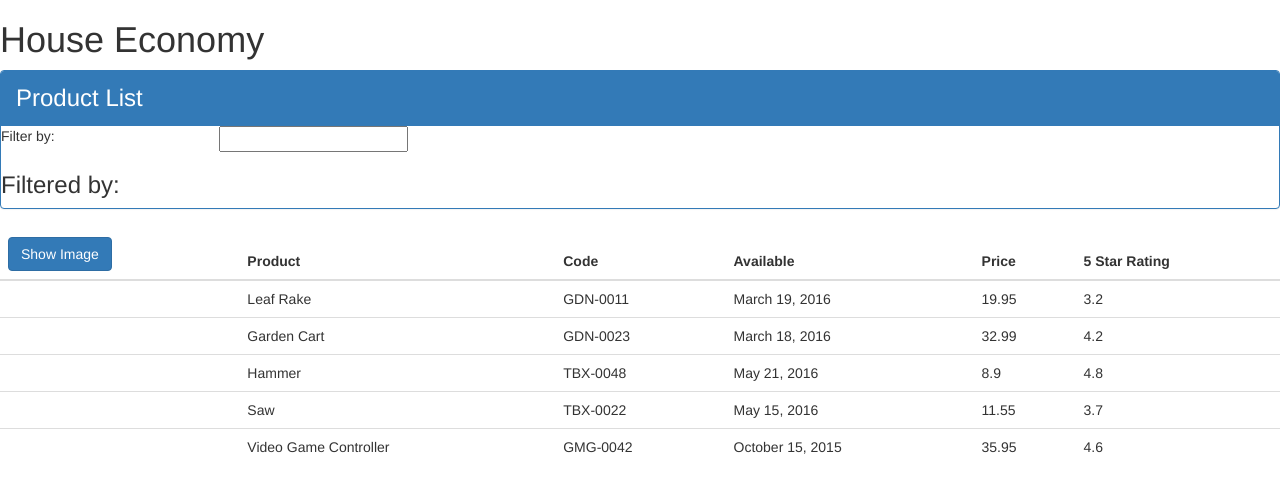
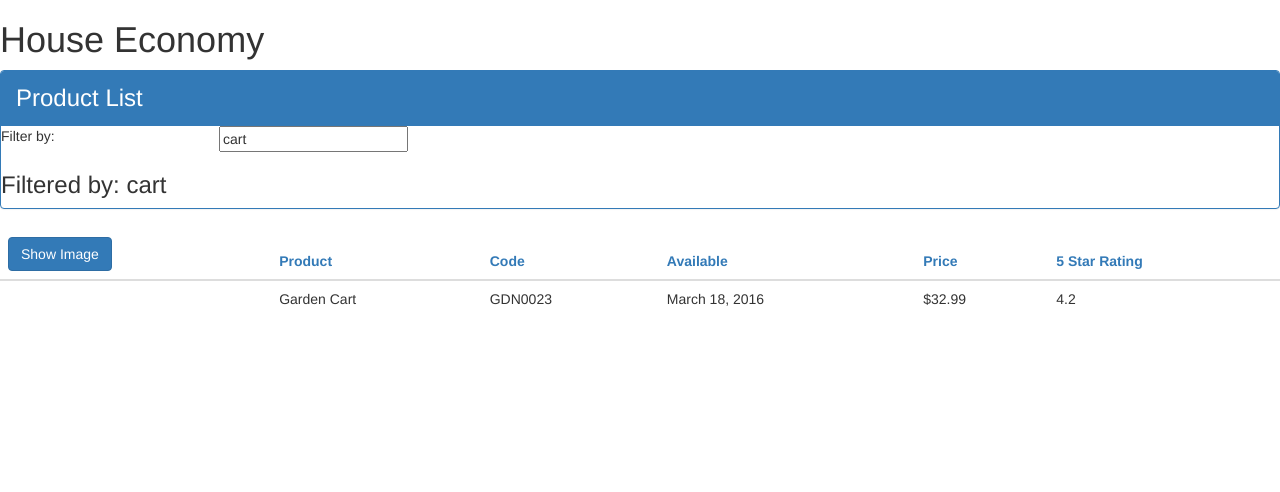
Before and after one commit to DorianClair/AngularProject, an Angular app in the folder APM-Start/: page / in a window 1280 px wide. Shown: the top 492 px of the page. Built offline with nearby package versions, Linux system fonts and the light colour scheme.

Commit message:
Search bar implimented Made an interface changed some styles

```diff
--- /dev/null
+++ b/APM-Start/src/app/Products/product-list.component.css
@@ -0,0 +1,3 @@
+thead{
+  color: #337AB7;
+}
--- a/APM-Start/src/app/Products/product-list.component.html
+++ b/APM-Start/src/app/Products/product-list.component.html
@@ -5,12 +5,13 @@
   <div class = 'row'>
     <div class = 'col-md-2'>Filter by: </div>
     <div class = 'col-md-4'>
-      <input type='text' />
+      <input type='text'
+        [(ngModel)]='listFilter' />
     </div>
   </div>
     <div class = 'row' >
       <div class = 'col-md-6'>
-        <h3>Filtered by: </h3>
+        <h3>Filtered by:  {{listFilter}}</h3>
       </div>
     </div>
    </div>
@@ -22,7 +23,7 @@
       <th>
         <button class='btn btn-primary'
           (click)='toggleImage()'>
-          Show Image
+          {{showImage ? 'hide ': 'Show '}}Image
         </button>
       </th>
       <th>Product</th>
@@ -33,7 +34,7 @@
     </tr>
     </thead>
     <tbody>
-      <tr *ngFor = 'let product of products'>
+      <tr *ngFor = 'let product of filteredProducts'>
         <td>
           <img *ngIf = 'showImage'
             [src]='product.imageUrl'
@@ -42,9 +43,9 @@
                 [style.margin.px] = 'imageMargin' >
         </td>
         <td>{{product.productName}}</td>
-        <td>{{product.productCode}}</td>
+        <td>{{product.productCode |convertToSpaces: '-'}}</td>
         <td>{{product.releaseDate}}</td>
-        <td>{{product.price}}</td>
+        <td>{{product.price |currency: 'USD' : true :'1.2-2'}}</td>
         <td>{{product.starRating}}</td>
       </tr>
     </tbody>
--- a/APM-Start/src/app/Products/product-list.component.ts
+++ b/APM-Start/src/app/Products/product-list.component.ts
@@ -1,16 +1,28 @@
 ///<reference path="../../../node_modules/@angular/core/src/metadata/directives.d.ts"/>
-import { Component } from '@angular/core';
+import { Component, OnInit } from '@angular/core';
+import {IProduct} from './product';
 
 @Component({
   selector: 'pm-products',
-  templateUrl: './product-list.component.html'
+  templateUrl: './product-list.component.html',
+  styleUrls: ['./product-list.component.css']
 })
-export class ProductListComponent{
+export class ProductListComponent implements OnInit{
+  get listFilter(): string {
+    return this._listFilter;
+  }
+
+  set listFilter(value: string) {
+    this._listFilter = value;
+    this.filteredProducts=this.listFilter ? this.performFilter(this.listFilter) : this.products;
+  }
   pageTitle: string = 'Product List';
   imageWidth: number = 50;
   imageMargin: number =2;
   showImage: boolean = false;
-  products: any[] = [
+  _listFilter: string;
+  filteredProducts: IProduct[];
+  products: IProduct[] = [
 
     {
       "productId": 1,
@@ -64,7 +76,19 @@ export class ProductListComponent{
     }
 
   ]
+  constructor() {
+    this.filteredProducts=this.products;
+    this.listFilter='cart';
+  }
   toggleImage():void {
     this.showImage = !this.showImage;
   }
+  ngOnInit(): void {
+    console.log('in OnInit');
+  }
+  performFilter(filterBy: string): IProduct[] {
+    filterBy = filterBy.toLocaleLowerCase();
+    return this.products.filter((product: IProduct) =>
+      product.productName.toLocaleLowerCase().indexOf(filterBy) !== -1);
+  }
 }
--- /dev/null
+++ b/APM-Start/src/app/Products/product.ts
@@ -0,0 +1,26 @@
+export interface IProduct {
+  productId: number;
+  productName: string;
+  productCode: string;
+  releaseDate: string;
+  price: number;
+  description: string;
+  starRating: number;
+  imageUrl: string;
+}
+
+export class product implements IProduct{
+ constructor(
+    public productId: number,
+    public productName: string,
+    public productCode: string,
+    public releaseDate: string,
+    public price: number,
+    public description: string,
+    public starRating: number,
+    public imageUrl: string
+  ){}
+  calculateDiscount(percent: number):number{
+   return this.price-(this.price*percent/100);
+  }
+}
--- /dev/null
+++ b/APM-Start/src/app/shared/converto-to-spaces.pipe.ts
@@ -0,0 +1,9 @@
+import {Pipe} from '@angular/core';
+@Pipe({
+  name: 'convertToSpaces'
+})
+export class ConvertToSpacesPipe {
+  transform(value: string, character: string):string{
+    return value.replace(character, '')
+  }
+}
```
Also changed, not shown: APM-Start/src/app/app.module.ts (+7 -2 lines).
